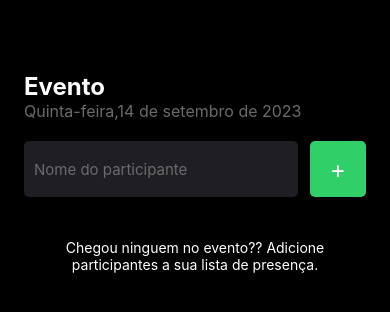
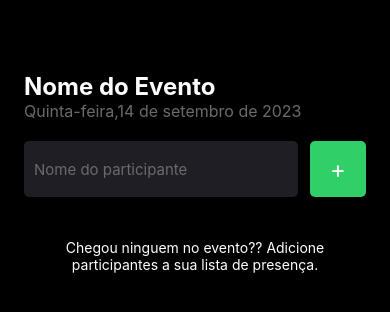
Before and after one commit to GabrielRPaulo/imhere, a React Native app: screen / in a window 390 px wide. Shown: the top 312 px of the page. Built offline with nearby package versions, Linux system fonts and the light colour scheme.

Commit message:
removing the participant from the list.

```diff
--- a/src/screens/Home/index.tsx
+++ b/src/screens/Home/index.tsx
@@ -18,10 +18,12 @@ export function Home(){
   }
 
   function handleParticipantRemove (name: string){
+
     Alert.alert("Remover",`Deseja remover o participante "${name}" da lista ??`, [
       {
         text: 'Sim',
-        onPress: () => Alert.alert('Deletado!')
+        onPress: () => setParticipants(prevState => prevState.filter(participant => participant !== name))
+
       },
       {
         text: 'Não',
@@ -36,7 +38,7 @@ export function Home(){
   <View style={styles.container}>
 
     <Text style={styles.eventName}>
-      Evento
+      Nome do Evento
     </Text>
 
     <Text style={styles.eventDate}>
```
